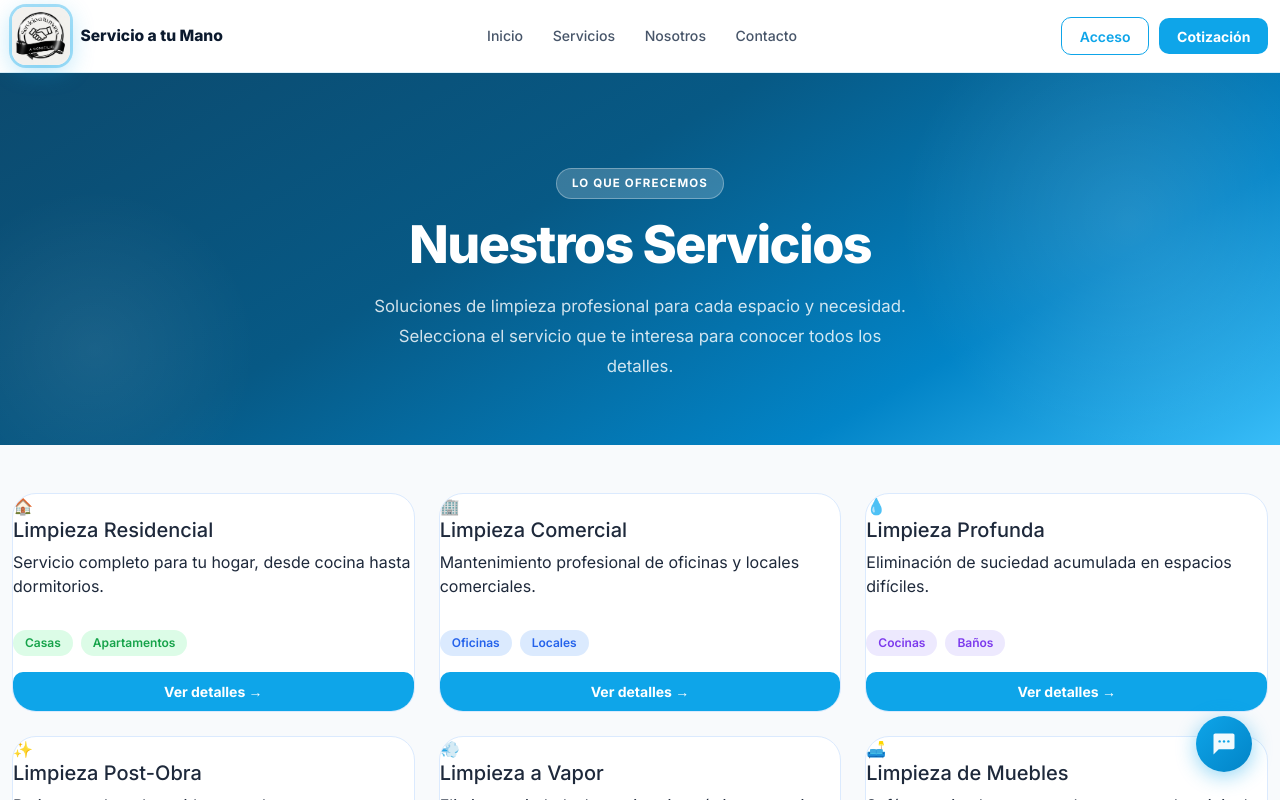
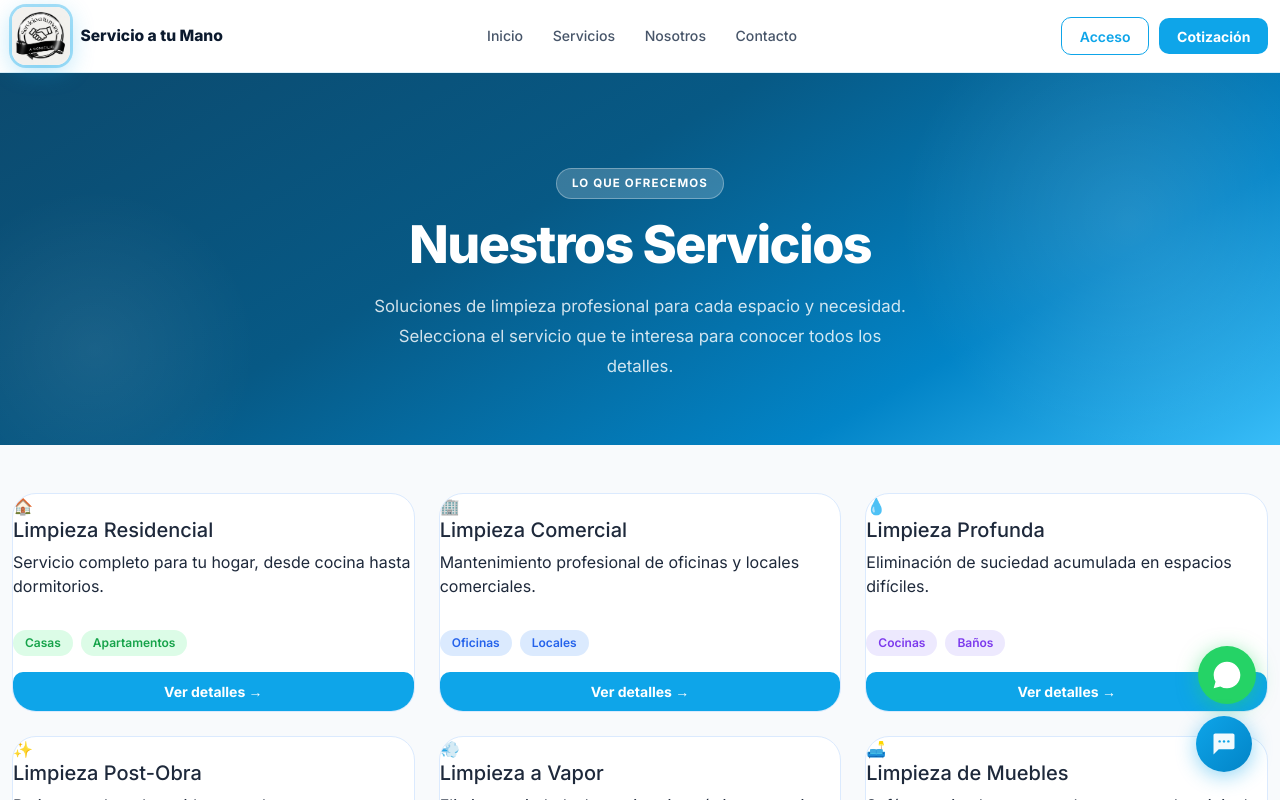
Before and after one commit to juvimo/servicioATuMano, a React (Vite) app in the folder cliente/: page /servicios in a window 1280 px wide. Shown: the top 800 px of the page. Built offline with nearby package versions, Linux system fonts and the light colour scheme.

Commit message:
quitar barras negras del video de bienvenida

```diff
--- a/cliente/src/App.jsx
+++ b/cliente/src/App.jsx
@@ -9,14 +9,15 @@
 import ServicioDetalle from './pages/ServicioDetalle'
 import Registro           from './pages/Registro'
 import VerificacionCodigo from './pages/VerificacionCodigo'
-import Chatbot    from './components/Chatbot'
+import Chatbot         from './components/Chatbot'
+import WhatsAppButton  from './components/WhatsAppButton'
 import ScrollToTop from './components/ScrollToTop'
 
-const HIDDEN_CHATBOT_ROUTES = ['/login', '/registro', '/verificar-codigo', '/dashboard']
+const HIDDEN_FLOATING_ROUTES = ['/login', '/registro', '/verificar-codigo', '/dashboard']
 
 function AppContent() {
   const { pathname } = useLocation()
-  const showChatbot = !HIDDEN_CHATBOT_ROUTES.some(r => pathname.startsWith(r))
+  const showFloating = !HIDDEN_FLOATING_ROUTES.some(r => pathname.startsWith(r))
 
   return (
     <>
@@ -33,7 +34,8 @@
         <Route path="/servicios"         element={<Servicios />} />
         <Route path="/servicios/:slug"   element={<ServicioDetalle />} />
       </Routes>
-      {showChatbot && <Chatbot />}
+      {showFloating && <Chatbot />}
+      {showFloating && <WhatsAppButton />}
     </>
   )
 }
--- /dev/null
+++ b/cliente/src/components/WhatsAppButton.jsx
@@ -0,0 +1,129 @@
+import { useState } from "react";
+
+const WA_ICON = (
+  <svg width="32" height="32" viewBox="0 0 24 24" fill="#fff">
+    <path d="M17.472 14.382c-.297-.149-1.758-.867-2.03-.967-.273-.099-.471-.148-.67.15-.197.297-.767.966-.94 1.164-.173.199-.347.223-.644.075-.297-.15-1.255-.463-2.39-1.475-.883-.788-1.48-1.761-1.653-2.059-.173-.297-.018-.458.13-.606.134-.133.298-.347.446-.52.149-.174.198-.298.298-.497.099-.198.05-.371-.025-.52-.075-.149-.669-1.612-.916-2.207-.242-.579-.487-.5-.669-.51-.173-.008-.371-.01-.57-.01-.198 0-.52.074-.792.372-.272.297-1.04 1.016-1.04 2.479 0 1.462 1.065 2.875 1.213 3.074.149.198 2.096 3.2 5.077 4.487.709.306 1.262.489 1.694.625.712.227 1.36.195 1.871.118.571-.085 1.758-.719 2.006-1.413.248-.694.248-1.289.173-1.413-.074-.124-.272-.198-.57-.347zM12.004 2C6.477 2 2 6.477 2 12.004a9.96 9.96 0 001.407 5.136L2 22l4.98-1.384A9.964 9.964 0 0012.004 22C17.531 22 22 17.523 22 12.004 22 6.477 17.531 2 12.004 2z" />
+  </svg>
+);
+
+const WA_ICON_SM = (
+  <svg width="18" height="18" viewBox="0 0 24 24" fill="currentColor">
+    <path d="M17.472 14.382c-.297-.149-1.758-.867-2.03-.967-.273-.099-.471-.148-.67.15-.197.297-.767.966-.94 1.164-.173.199-.347.223-.644.075-.297-.15-1.255-.463-2.39-1.475-.883-.788-1.48-1.761-1.653-2.059-.173-.297-.018-.458.13-.606.134-.133.298-.347.446-.52.149-.174.198-.298.298-.497.099-.198.05-.371-.025-.52-.075-.149-.669-1.612-.916-2.207-.242-.579-.487-.5-.669-.51-.173-.008-.371-.01-.57-.01-.198 0-.52.074-.792.372-.272.297-1.04 1.016-1.04 2.479 0 1.462 1.065 2.875 1.213 3.074.149.198 2.096 3.2 5.077 4.487.709.306 1.262.489 1.694.625.712.227 1.36.195 1.871.118.571-.085 1.758-.719 2.006-1.413.248-.694.248-1.289.173-1.413-.074-.124-.272-.198-.57-.347zM12.004 2C6.477 2 2 6.477 2 12.004a9.96 9.96 0 001.407 5.136L2 22l4.98-1.384A9.964 9.964 0 0012.004 22C17.531 22 22 17.523 22 12.004 22 6.477 17.531 2 12.004 2z" />
+  </svg>
+);
+
+const NUMEROS = [
+  { label: "Juan Pablo", num: "3212196255", display: "321 219 6255" },
+  { label: "Sandra Milena", num: "3125276445", display: "312 527 6445" },
+];
+
+export default function WhatsAppButton() {
+  const [open, setOpen] = useState(false);
+
+  return (
+    <div style={{
+      position: "fixed",
+      bottom: "96px",
+      right: "24px",
+      zIndex: 9000,
+      display: "flex",
+      flexDirection: "column",
+      alignItems: "flex-end",
+      gap: "10px",
+    }}>
+      {open && (
+        <div style={{
+          background: "#fff",
+          borderRadius: "18px",
+          boxShadow: "0 8px 40px rgba(0,0,0,.18)",
+          padding: "14px",
+          display: "flex",
+          flexDirection: "column",
+          gap: "8px",
+          minWidth: "230px",
+          border: "1px solid #e2e8f0",
+          animation: "waPopIn .18s ease",
+        }}>
+          <p style={{
+            margin: "0 0 4px",
+            fontSize: ".72rem",
+            color: "#64748b",
+            fontWeight: 700,
+            textTransform: "uppercase",
+            letterSpacing: ".07em",
+          }}>
+            Escríbenos por WhatsApp
+          </p>
+
+          {NUMEROS.map(({ label, num, display }) => (
+            <a
+              key={num}
+              href={`https://wa.me/57${num}`}
+              target="_blank"
+              rel="noopener noreferrer"
+              style={{
+                display: "flex",
+                alignItems: "center",
+                gap: "10px",
+                padding: "10px 14px",
+                background: "#f0fdf4",
+                borderRadius: "12px",
+                textDecoration: "none",
+                color: "#15803d",
+                fontWeight: 600,
+                fontSize: ".88rem",
+                border: "1px solid #bbf7d0",
+                transition: "background .15s",
+              }}
+              onMouseEnter={e => e.currentTarget.style.background = "#dcfce7"}
+              onMouseLeave={e => e.currentTarget.style.background = "#f0fdf4"}
+            >
+              <span style={{ color: "#22c55e", flexShrink: 0 }}>{WA_ICON_SM}</span>
+              <div style={{ lineHeight: 1.3 }}>
+                <span style={{ display: "block", fontSize: ".7rem", color: "#64748b", fontWeight: 500 }}>
+                  {label}
+                </span>
+                {display}
+              </div>
+            </a>
+          ))}
+        </div>
+      )}
+
+      <button
+        onClick={() => setOpen(v => !v)}
+        aria-label="Contactar por WhatsApp"
+        style={{
+          width: "58px",
+          height: "58px",
+          borderRadius: "50%",
+          background: "#25d366",
+          border: "none",
+          cursor: "pointer",
+          display: "flex",
+          alignItems: "center",
+          justifyContent: "center",
+          boxShadow: "0 4px 20px rgba(37,211,102,.5)",
+          transition: "transform .2s, box-shadow .2s",
+        }}
+        onMouseEnter={e => {
+          e.currentTarget.style.transform = "scale(1.1)";
+          e.currentTarget.style.boxShadow = "0 8px 28px rgba(37,211,102,.65)";
+        }}
+        onMouseLeave={e => {
+          e.currentTarget.style.transform = "scale(1)";
+          e.currentTarget.style.boxShadow = "0 4px 20px rgba(37,211,102,.5)";
+        }}
+      >
+        {WA_ICON}
+      </button>
+
+      <style>{`
+        @keyframes waPopIn {
+          from { opacity: 0; transform: translateY(8px) scale(.96); }
+          to   { opacity: 1; transform: translateY(0) scale(1); }
+        }
+      `}</style>
+    </div>
+  );
+}
--- a/cliente/src/pages/Landing.jsx
+++ b/cliente/src/pages/Landing.jsx
@@ -221,13 +221,13 @@
 
                 <div className="hero-badge-float hero-badge-float-2">
                   <div className="hbf-icon">
-                    <IconStar />
-                    <IconStar />
-                    <IconStar />
+                    <svg width="20" height="20" viewBox="0 0 24 24" fill="none" stroke="var(--primary)" strokeWidth="2.5" strokeLinecap="round" strokeLinejoin="round">
+                      <path d="M12 22s8-4 8-10V5l-8-3-8 3v7c0 6 8 10 8 10z"/>
+                    </svg>
                   </div>
                   <div>
-                    <strong>4.9 / 5</strong>
-                    <span>Servicios</span>
+                    <strong>Garantía</strong>
+                    <span>100% satisfacción</span>
                   </div>
                 </div>
               </div>
```
